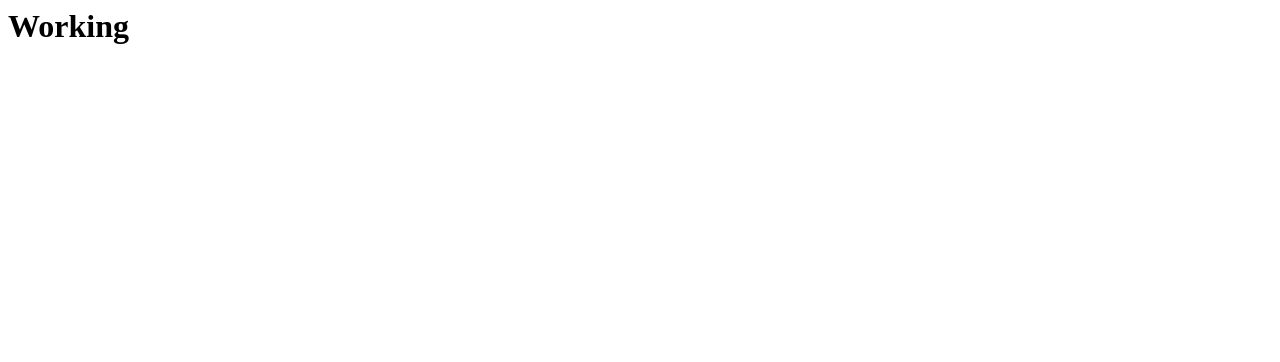
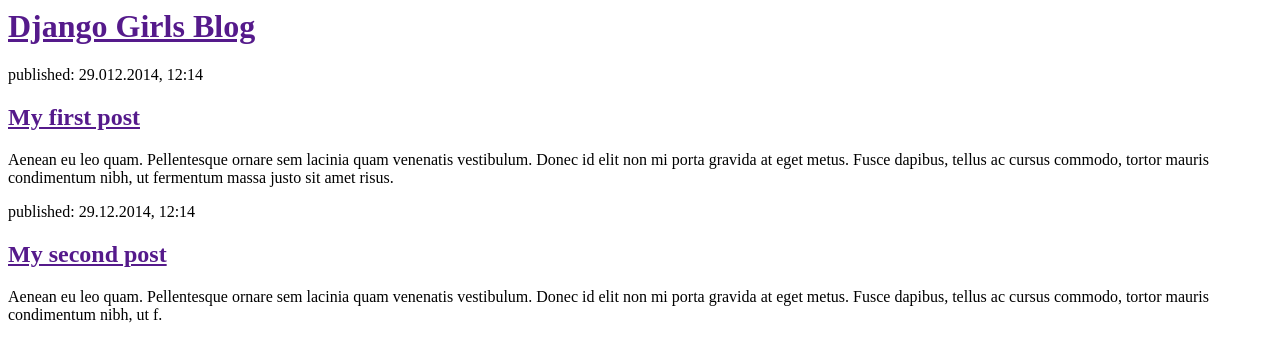
Before and after one commit to giorgia-amici/Django-Girls, a Django app: page / in a window 1280 px wide. Before the commit the part shown is almost empty. Shown: the top 362 px of the page. Run offline with Django 3.2, Linux system fonts and the light colour scheme.

Commit message:
html_views

```diff
--- a/blog/templates/blog/post_list.html
+++ b/blog/templates/blog/post_list.html
@@ -1,10 +1,22 @@
 <html>
-<head>
-	<title></title>
-</head>
-<body>
+    <head>
+        <title>Django Girls blog</title>
+    </head>
+    <body>
+        <div>
+            <h1><a href="">Django Girls Blog</a></h1>
+        </div>
 
-<h1> Working </h1>
+        <div>
+            <p>published: 29.012.2014, 12:14</p>
+            <h2><a href="">My first post</a></h2>
+            <p>Aenean eu leo quam. Pellentesque ornare sem lacinia quam venenatis vestibulum. Donec id elit non mi porta gravida at eget metus. Fusce dapibus, tellus ac cursus commodo, tortor mauris condimentum nibh, ut fermentum massa justo sit amet risus.</p>
+        </div>
 
-</body>
+        <div>
+            <p>published: 29.12.2014, 12:14</p>
+            <h2><a href="">My second post</a></h2>
+            <p>Aenean eu leo quam. Pellentesque ornare sem lacinia quam venenatis vestibulum. Donec id elit non mi porta gravida at eget metus. Fusce dapibus, tellus ac cursus commodo, tortor mauris condimentum nibh, ut f.</p>
+        </div>
+    </body>
 </html>
```
